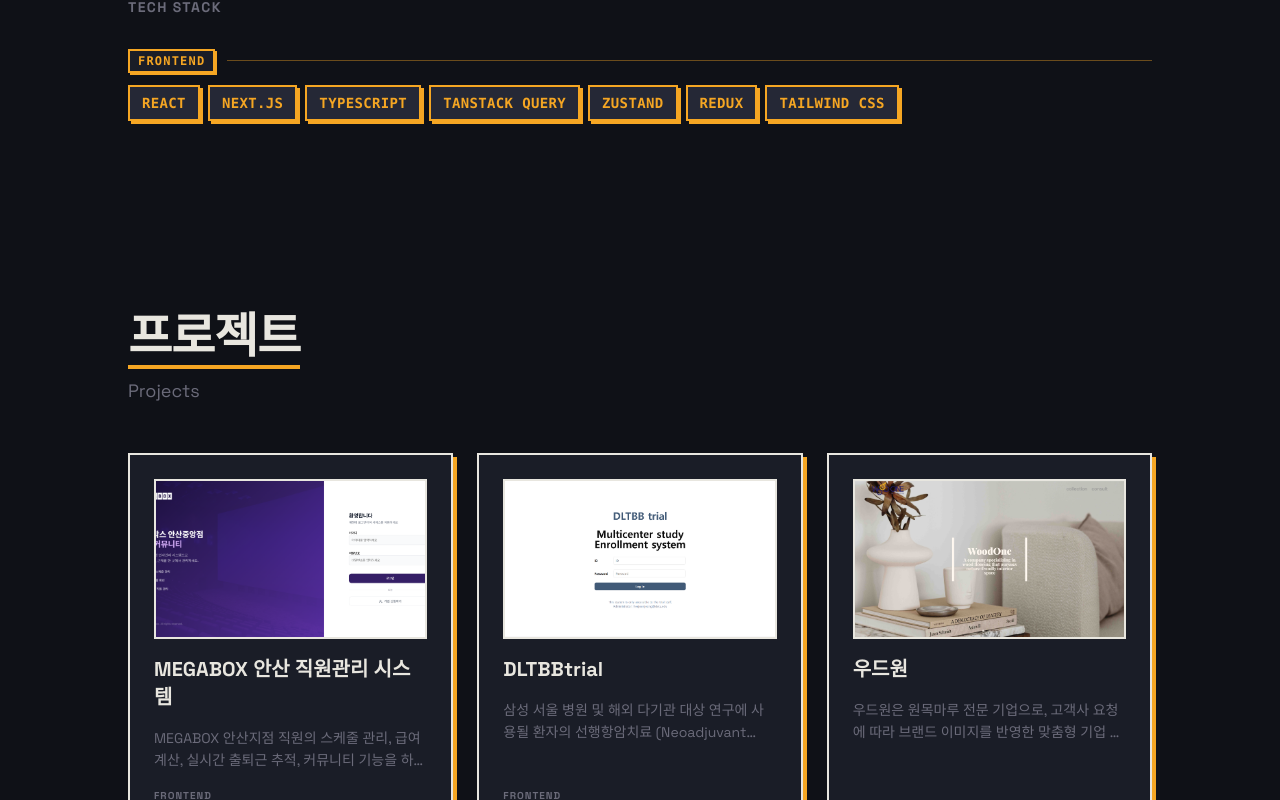
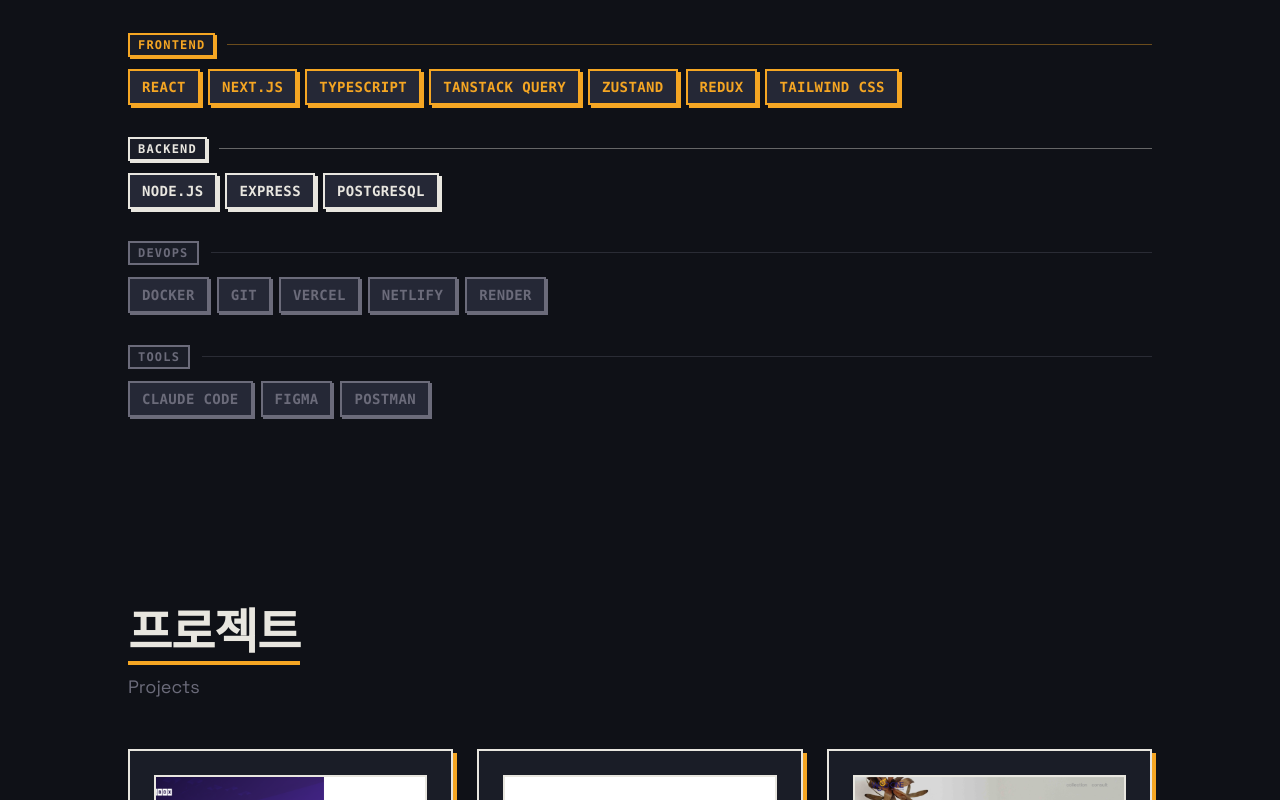
Before and after one commit to G-jjunny/GYEONGJUN, a Next.js app: page / in a window 1280 px wide. Shown: the part 1380-2180 px from the top of the page. Built offline with nearby package versions, Linux system fonts and the light colour scheme.

Commit message:
fix: 라이트박스 열릴 때 FloatingThemePanel 숨김 처리로 버튼 겹침 문제 해결
- modalStore에 lightboxOpen 상태 추가
- ProjectModal에서 라이트박스 열고 닫을 때 상태 동기화
- ThemePanelConnected에서 lightboxOpen이 true면 패널 렌더링 안 함

```diff
--- a/components/sections/AboutSection.tsx
+++ b/components/sections/AboutSection.tsx
@@ -116,7 +116,7 @@ export default function AboutSection({
             className="pointer-events-none absolute select-none font-black leading-none text-accent"
             style={{
               top: "0.1em",
-              left: "0.3em",
+              right: "0.3em",
               fontSize: "clamp(4rem, 8vw, 6rem)",
               opacity: 0.12,
             }}
@@ -127,7 +127,7 @@ export default function AboutSection({
 
           {/* 이름 / 직함 라벨 */}
           {(name || title) && (
-            <div className="my-4 flex flex-wrap items-center gap-2">
+            <div className="mb-4 flex flex-wrap items-center gap-2">
               {name && (
                 <span className="border-2 border-solid border-accent bg-surface px-2 py-0.5 font-mono text-xs font-bold uppercase tracking-widest text-accent">
                   {name}
--- a/components/sections/ContactSection.tsx
+++ b/components/sections/ContactSection.tsx
@@ -132,8 +132,8 @@ export default function ContactSection({
         <h3
           className="mt-3 text-3xl font-black md:text-4xl text-(--color-text)"
         >
-          {displayName}
-          <span className="text-(--color-accent)">과 함께 만들어요</span>
+          Connect with{" "}
+          <span className="text-(--color-accent)">{displayName}</span>
         </h3>
         <div
           className="mx-auto mt-6 h-1 w-20 bg-(--color-accent)"
--- a/components/sections/projects/ProjectModal.tsx
+++ b/components/sections/projects/ProjectModal.tsx
@@ -4,6 +4,7 @@ import { useEffect, useCallback, useState } from 'react';
 import Image from 'next/image';
 import { motion } from 'framer-motion';
 import type { Project } from '@/data/portfolio';
+import { useModalStore } from '@/store/modalStore';
 import BrutalButton from '@/components/ui/BrutalButton';
 import TechStackTags from '@/components/ui/TechStackTags';
 import Lightbox from '@/components/ui/Lightbox';
@@ -21,6 +22,17 @@ interface ProjectModalProps {
 
 export default function ProjectModal({ project, onClose }: ProjectModalProps) {
   const [lightboxIndex, setLightboxIndex] = useState<number | null>(null);
+  const setLightboxOpen = useModalStore((s) => s.setLightboxOpen);
+
+  const openLightbox = (idx: number) => {
+    setLightboxIndex(idx);
+    setLightboxOpen(true);
+  };
+
+  const closeLightbox = () => {
+    setLightboxIndex(null);
+    setLightboxOpen(false);
+  };
 
   const handleKeyDown = useCallback(
     (e: KeyboardEvent) => {
@@ -103,7 +115,7 @@ export default function ProjectModal({ project, onClose }: ProjectModalProps) {
                   boxShadow: 'var(--shadow-md)',
                   transition: springFast,
                 }}
-                onClick={() => setLightboxIndex(idx)}
+                onClick={() => openLightbox(idx)}
               >
                 <Image
                   src={img}
@@ -122,7 +134,7 @@ export default function ProjectModal({ project, onClose }: ProjectModalProps) {
           <Lightbox
             images={project.images}
             initialIndex={lightboxIndex}
-            onClose={() => setLightboxIndex(null)}
+            onClose={closeLightbox}
           />
         )}
 
--- a/components/ui/ThemePanelConnected.tsx
+++ b/components/ui/ThemePanelConnected.tsx
@@ -1,18 +1,23 @@
-'use client';
+"use client";
 
 // =============================================================
 // ThemePanelConnected — FloatingThemePanel + themeStore 연결
 // frontend-logic-agent 담당: store 연결 로직
 // =============================================================
 
-import { useThemeStore } from '@/store/themeStore';
-import { useIntroStore } from '@/store/introStore';
-import FloatingThemePanel from './FloatingThemePanel';
+import { useThemeStore } from "@/store/themeStore";
+import { useIntroStore } from "@/store/introStore";
+import { useModalStore } from "@/store/modalStore";
+import FloatingThemePanel from "./FloatingThemePanel";
 
 export default function ThemePanelConnected() {
   const theme = useThemeStore((s) => s.theme);
   const setTheme = useThemeStore((s) => s.setTheme);
   const replay = useIntroStore((s) => s.replay);
+  const lightboxOpen = useModalStore((s) => s.lightboxOpen);
+
+  // 라이트박스가 열려있으면 테마 패널을 숨겨서 UI 충돌 방지
+  if (lightboxOpen) return null;
 
   return (
     <FloatingThemePanel
--- a/data/portfolio.ts
+++ b/data/portfolio.ts
@@ -98,6 +98,7 @@ export const portfolioData: PortfolioData = {
   },
 
   skills: [
+    // frontend skills
     {
       name: "React",
       category: "frontend",
@@ -131,6 +132,67 @@ export const portfolioData: PortfolioData = {
     {
       name: "Tailwind CSS",
       category: "frontend",
+      level: 5,
+    },
+
+    // backend skills
+    {
+      name: "Node.js",
+      category: "backend",
+      level: 5,
+    },
+    {
+      name: "Express",
+      category: "backend",
+      level: 5,
+    },
+    {
+      name: "PostgreSQL",
+      category: "backend",
+      level: 5,
+    },
+
+    // devops skills
+    {
+      name: "Docker",
+      category: "devops",
+      level: 4,
+    },
+    {
+      name: "Git",
+      category: "devops",
+      level: 4,
+    },
+    {
+      name: "Vercel",
+      category: "devops",
+      level: 4,
+    },
+    {
+      name: "Netlify",
+      category: "devops",
+      level: 4,
+    },
+    {
+      name: "Render",
+      category: "devops",
+      level: 4,
+    },
+
+    // tools
+    {
+      name: "Claude code",
+      category: "tool",
+      level: 5,
+    },
+    {
+      name: "Figma",
+      category: "tool",
+      level: 5,
+    },
+    {
+      name: "Postman",
+      category: "tool",
       level: 5,
     },
   ],
--- a/store/modalStore.ts
+++ b/store/modalStore.ts
@@ -8,14 +8,20 @@ import { create } from 'zustand';
 interface ModalStore {
   /** 현재 열린 프로젝트 id (null이면 모달 닫힘) */
   activeProjectId: string | null;
+  /** 라이트박스 열림 여부 (FloatingThemePanel 숨김 제어에 사용) */
+  lightboxOpen: boolean;
   /** 모달 열기 */
   openModal: (id: string) => void;
   /** 모달 닫기 */
   closeModal: () => void;
+  /** 라이트박스 열림 상태 설정 */
+  setLightboxOpen: (open: boolean) => void;
 }
 
 export const useModalStore = create<ModalStore>()((set) => ({
   activeProjectId: null,
+  lightboxOpen: false,
   openModal: (id: string) => set({ activeProjectId: id }),
   closeModal: () => set({ activeProjectId: null }),
+  setLightboxOpen: (open: boolean) => set({ lightboxOpen: open }),
 }));
```
